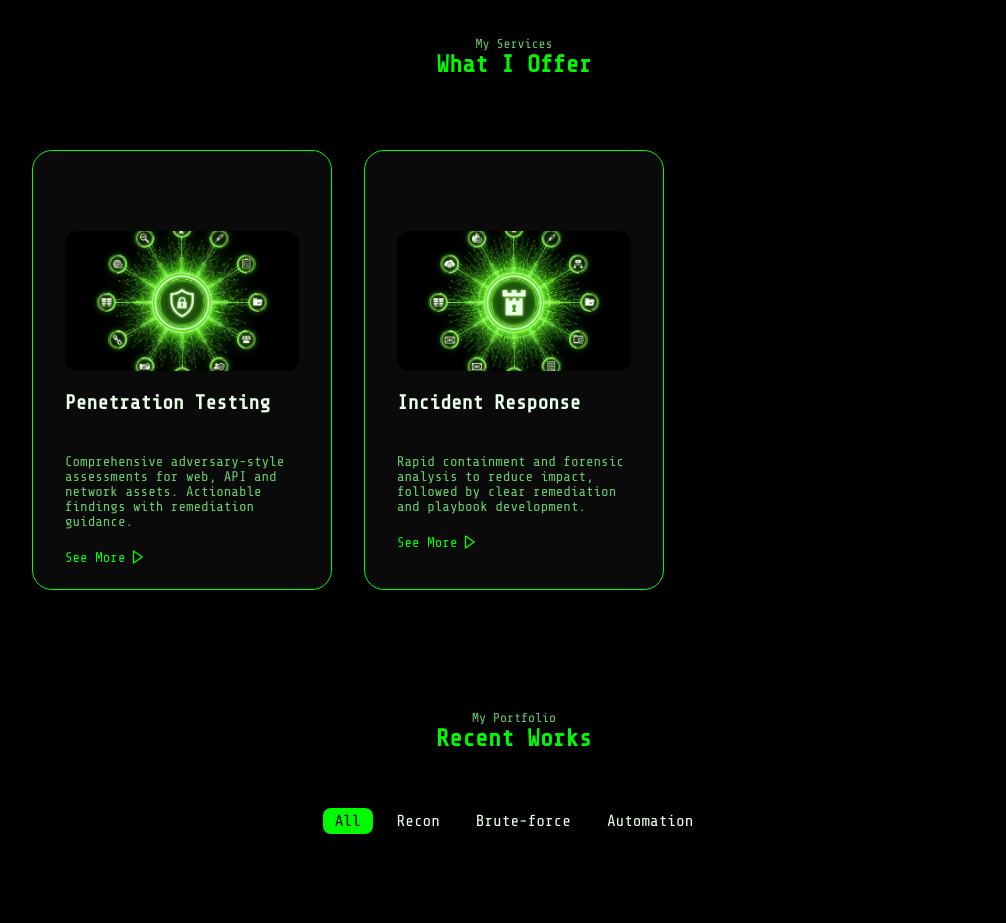
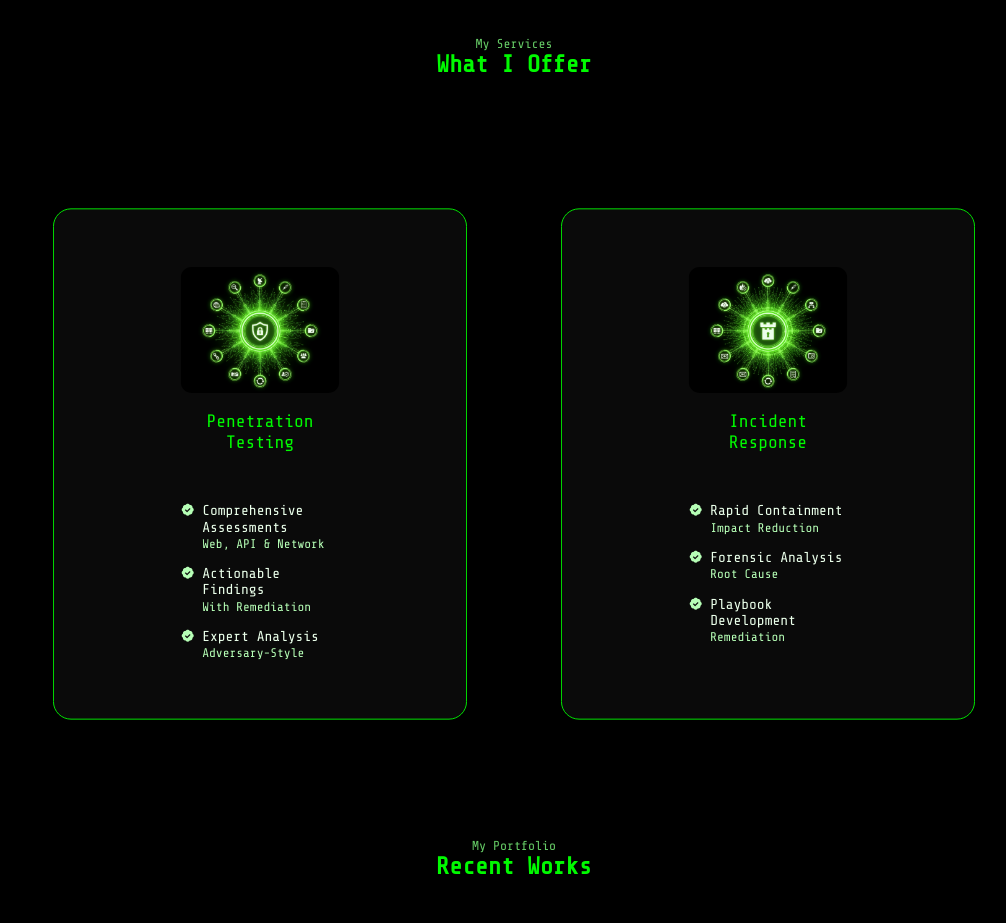
Before and after one commit to funbinet/dancan, a website: page index.html in a window 1280 px wide. Shown: the part 2080-3003 px from the top of the page, without its empty margins (126-1132 px from the left). Drawn offline with nearby package versions, Linux system fonts and the light colour scheme.

Commit message:
Update index.html

```diff
--- a/index.html
+++ b/index.html
@@ -313,78 +313,69 @@
             <span class="section__subtitle">My Services</span>
             <h2 class="section__title">What I Offer</h2>
 
-            <div class="services__container container grid">
-                <div class="services__card">
+            <div class="skills__container container grid">
+                <div class="skills__content">
                     <img src="assets/img/pentest.png" alt="Penetration Testing" class="services__img">
-                    <h3 class="services__title">Penetration Testing</h3>
-                    <p class="services__card-desc">Comprehensive adversary-style assessments for web, API and network assets. Actionable findings with remediation guidance.</p>
+                    <h3 class="skills__title">Penetration Testing</h3>
 
-                    <span class="services__button" role="button" tabindex="0">
-                        See More <i class='bx bx-right-arrow services__icon'></i>
-                    </span>
+                    <div class="skills__box">
+                        <div class="skills__group">
+                            <div class="skills__data">
+                                <i class='bx bxs-badge-check'></i>
+                                <div>
+                                    <h3 class="skills__name">Comprehensive Assessments</h3>
+                                    <span class="skills__level">Web, API & Network</span>
+                                </div>
+                            </div>
 
-                    <div class="services__modal" aria-hidden="true">
-                        <div class="services__modal-content">
-                            <i class='bx bx-x services__modal-close' role="button" tabindex="0" aria-label="Close modal"></i>
+                            <div class="skills__data">
+                                <i class='bx bxs-badge-check'></i>
+                                <div>
+                                    <h3 class="skills__name">Actionable Findings</h3>
+                                    <span class="skills__level">With Remediation</span>
+                                </div>
+                            </div>
 
-                            <h3 class="services__modal-title">Penetration Testing</h3>
-
-                            <p class="services__modal-description">Simulated attacks to identify vulnerabilities and prioritize remediation. Example repos: <a href="https://github.com/funbinet/Betrecon" target="_blank" rel="noopener">Betrecon</a>, <a href="https://github.com/funbinet/Scanet" target="_blank" rel="noopener">Scanet</a>.</p>
-
-                            <ul class="services__modal-list">
-                                <li class="services__modal-item">
-                                    <i class='bx bx-check-circle'></i>
-                                    <p class="services__modal-info">External & internal network testing</p>
-                                </li>
-
-                                <li class="services__modal-item">
-                                    <i class='bx bx-check-circle'></i>
-                                    <p class="services__modal-info">Web application & API testing</p>
-                                </li>
-
-                                <li class="services__modal-item">
-                                    <i class='bx bx-check-circle'></i>
-                                    <p class="services__modal-info">Phishing & social engineering simulations</p>
-                                </li>
-                            </ul>
+                            <div class="skills__data">
+                                <i class='bx bxs-badge-check'></i>
+                                <div>
+                                    <h3 class="skills__name">Expert Analysis</h3>
+                                    <span class="skills__level">Adversary-Style</span>
+                                </div>
+                            </div>
                         </div>
                     </div>
                 </div>
 
+                <div class="skills__content">
+                    <img src="assets/img/security.png" alt="Incident Response" class="services__img">
+                    <h3 class="skills__title">Incident Response</h3>
 
-                <div class="services__card">
-                    <img src="assets/img/security.png" alt="Incident Response" class="services__img">
-                    <h3 class="services__title">Incident Response</h3>
-                    <p class="services__card-desc">Rapid containment and forensic analysis to reduce impact, followed by clear remediation and playbook development.</p>
+                    <div class="skills__box">
+                        <div class="skills__group">
+                            <div class="skills__data">
+                                <i class='bx bxs-badge-check'></i>
+                                <div>
+                                    <h3 class="skills__name">Rapid Containment</h3>
+                                    <span class="skills__level">Impact Reduction</span>
+                                </div>
+                            </div>
 
-                    <span class="services__button" role="button" tabindex="0">
-                        See More <i class='bx bx-right-arrow services__icon'></i>
-                    </span>
+                            <div class="skills__data">
+                                <i class='bx bxs-badge-check'></i>
+                                <div>
+                                    <h3 class="skills__name">Forensic Analysis</h3>
+                                    <span class="skills__level">Root Cause</span>
+                                </div>
+                            </div>
 
-                    <div class="services__modal" aria-hidden="true">
-                        <div class="services__modal-content">
-                            <i class='bx bx-x services__modal-close' role="button" tabindex="0" aria-label="Close modal"></i>
-
-                            <h3 class="services__modal-title">Incident Response & Forensics</h3>
-
-                            <p class="services__modal-description">Containment, root cause analysis, evidence preservation, and guidance for recovery. Offered as short-response engagements or retained service.</p>
-
-                            <ul class="services__modal-list">
-                                <li class="services__modal-item">
-                                    <i class='bx bx-check-circle'></i>
-                                    <p class="services__modal-info">Compromise assessment & root cause analysis</p>
-                                </li>
-
-                                <li class="services__modal-item">
-                                    <i class='bx bx-check-circle'></i>
-                                    <p class="services__modal-info">Playbook development & tabletop exercises</p>
-                                </li>
-
-                                <li class="services__modal-item">
-                                    <i class='bx bx-check-circle'></i>
-                                    <p class="services__modal-info">Forensic evidence preservation & reporting</p>
-                                </li>
-                            </ul>
+                            <div class="skills__data">
+                                <i class='bx bxs-badge-check'></i>
+                                <div>
+                                    <h3 class="skills__name">Playbook Development</h3>
+                                    <span class="skills__level">Remediation</span>
+                                </div>
+                            </div>
                         </div>
                     </div>
                 </div>
```
